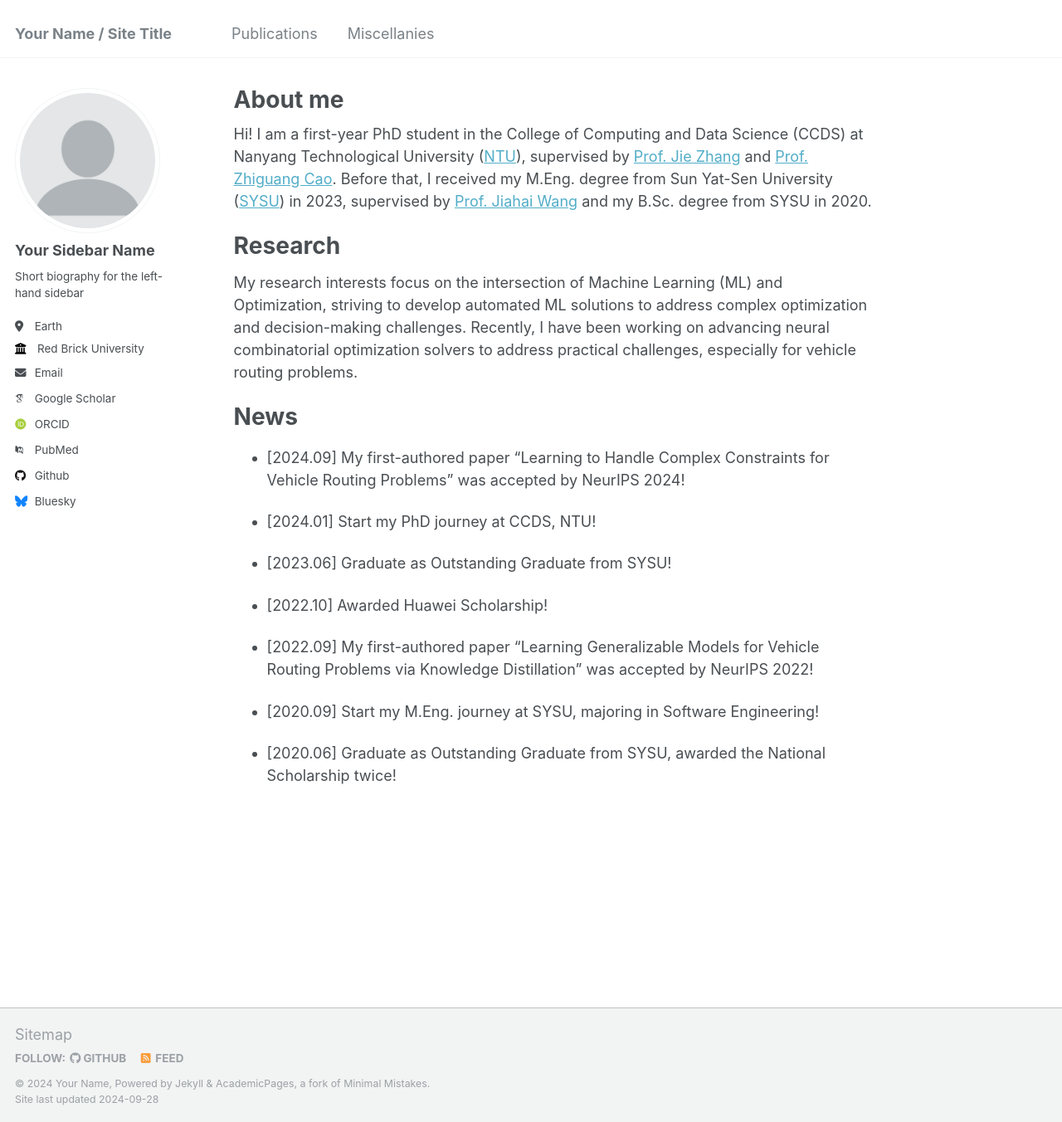
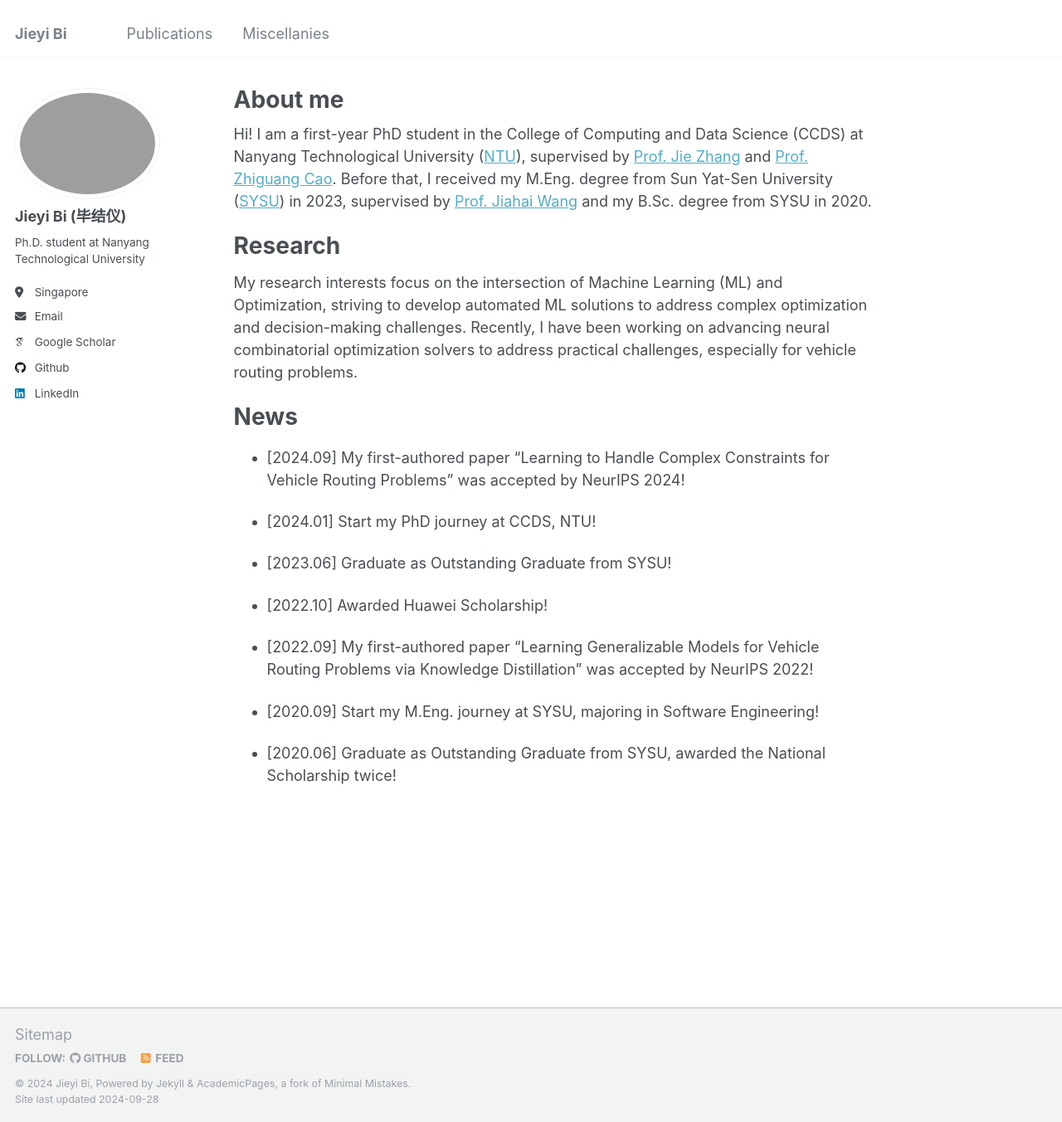
Before and after one commit to jieyibi/jieyibi.github.io, a Jekyll site: the page built from _pages/about.md, in a window 1280 px wide and 1352 px high. Shown: the whole window at 83% size. Built offline with Jekyll 4.4.1, drawn with Linux system fonts in a browser that asks for light colours; some web fonts are replaced; part of the change alters nothing that is shown.

Commit message:
Update _config.yml

```diff
--- a/_config.yml
+++ b/_config.yml
@@ -3,86 +3,17 @@
 # This config file is meant for settings that affect your entire site, values
 # which you are expected to set up once and rarely need to edit after that.
 # For technical reasons, this file is *NOT* reloaded automatically when you use
-# `jekyll serve -l -H localhost`. If you change this file, please restart the
-# server process.
-
-# Basic Site Settings
-locale                   : "en-US"
-title                    : "Your Name / Site Title"
-title_separator          : "-"
-name                     : &name "Your Name"
-description              : &description "personal description"
-url                      : https://academicpages.github.io # the base hostname & protocol for your site e.g. "https://mmistakes.github.io"
-baseurl                  : "" # the subpath of your site, e.g. "/blog"
-repository               : "academicpages/academicpages.github.io"
-
-# Site Author - The following control what appear as part of the author content on the side bar.
-#               If a field is blank the icon and link will not appear, otherwise it will be shown.
-#               Additional customization can be done by editing /_includes/author-profile.html
-author:
-  # Biographic information
-  avatar           : "profile.png"
-  name             : "Your Sidebar Name"
-  pronouns         : # example: "she/her"
-  bio              : "Short biography for the left-hand sidebar"
-  location         : "Earth"
-  employer         : "Red Brick University"
-  uri              : # URL
-  email            : "none@example.org"
-
-  # Academic websites
-  arxiv            : # URL - Update with the correct link to your profile
-  googlescholar    : "https://scholar.google.com/citations?user=PS_CX0AAAAAJ"
-  impactstory      : # URL
-  orcid            : "http://orcid.org/yourorcidurl"
-  semantic         : # URL
-  pubmed           : "https://www.ncbi.nlm.nih.gov/pubmed/?term=john+snow"
-  researchgate     : # URL
-
-  # Repositories and software development
-  bitbucket        : # Username - Update with your username on the site
-  codepen          : # Username
-  dribbble         : # Username
-  github           : "academicpages"
-  kaggle           : # Username
-  stackoverflow    : # User number or user number and name (i.e., use "1" or "1/jeff-atwood")
-
-  # Social media
-  bluesky          : "bsky.app" # Replace this with you Bluesky username
-  facebook         : # Username
-  flickr           : # Username
-  foursquare       : # Username
-  goodreads        : # Username
-  google_plus      : # Username
-  keybase          : # Username
-  instagram        : # Username
-  lastfm           : # Username
-  linkedin         : # Username
-  mastodon         : # URL
-  medium           : # URL
-  pinterest        : # Username
-  soundcloud       : # Username
-  steam            : # Username
-  telegram         : # URL
-  tumblr           : # Username
-  twitter          : # Username for X / Twitter
-  vine             : # Username
-  weibo            : # Username
-  wikipedia        : # Username
-  xing             : # Username
-  youtube          : # Username
-  zhihu            : # URL
-
-# Publication Category - The following the list of publication categories and their headings
-publication_category:
-  books:
-    title: 'Books'
-  manuscripts:
-    title: 'Journal Articles'
-  conferences:
-    title: 'Conference Papers'
+# `jekyll serve`. If you change this file, please restart the server process.
 
 # Site Settings
+locale                   : "en-US"
+title                    : "Jieyi Bi"
+title_separator          : "-"
+name                     : &name "Jieyi Bi"
+description              : &description "Ph.D. student at Nanyang Technological University"
+url                      : https://jieyibi.github.io # the base hostname & protocol for your site e.g. "https://mmistakes.github.io"
+baseurl                  : "" # the subpath of your site, e.g. "/blog"
+repository               : "jieyibi/jieyibi.github.io"
 teaser                   :  # filename of teaser fallback teaser image placed in /images/, .e.g. "500x300.png"
 breadcrumbs              : false # true, false (default)
 words_per_minute         : 160
@@ -116,16 +47,13 @@ staticman:
       options:
         format           : "iso8601" # "iso8601" (default), "timestamp-seconds", "timestamp-milliseconds"
 atom_feed:
-  hide                   : false     # change to true to hide the RSS feed in the footer
   path                   : # blank (default) uses feed.xml
-
 
 # SEO Related
 google_site_verification :
 bing_site_verification   :
 alexa_site_verification  :
 yandex_site_verification :
-
 
 # Social Sharing
 twitter:
@@ -145,9 +73,48 @@ social:
 
 # Analytics
 analytics:
-  provider               :  "false" # false (default), "google", "google-universal", "google-analytics-4", "custom"
+  provider               :  "google-universal" # false (default), "google", "google-universal", "custom"
   google:
     tracking_id          :
+
+
+# Site Author
+author:
+  name             : "Jieyi Bi (毕结仪)"
+  avatar           : "profile.jpg"
+  bio              : "Ph.D. student at Nanyang Technological University"
+  location         : "Singapore"
+  employer         :
+  pubmed           :
+  googlescholar    : "https://scholar.google.com/citations?user=lvZQsP8AAAAJ&hl=en"
+  email            : "JIEYI001@e.ntu.edu.sg"
+  researchgate     : #"https://www.researchgate.net/profile/Jieyi-Bi"
+  uri              :
+  bitbucket        :
+  codepen          :
+  dribbble         :
+  flickr           :
+  facebook         :
+  foursquare       :
+  github           : "jieyibi"
+  google_plus      :
+  keybase          :
+  instagram        :
+  impactstory      : #"https://profiles.impactstory.org/u/xxxx-xxxx-xxxx-xxxx"
+  lastfm           :
+  linkedin         : "jieyi-bi-9003b5292"
+  orcid            : #"https://orcid.org/0000-0002-6639-8547"
+  pinterest        :
+  soundcloud       :
+  stackoverflow    : # http://stackoverflow.com/users/123456/username
+  steam            :
+  tumblr           :
+  twitter          : #"replacethistwitterhandle"
+  vine             :
+  weibo            :
+  xing             :
+  youtube          :
+  wikipedia        :
 
 
 # Reading Files
@@ -160,26 +127,23 @@ exclude:
   - "*.sublime-workspace"
   - .asset-cache
   - .bundle
-  - .github
   - .jekyll-assets-cache
   - .sass-cache
+  - CHANGELOG
+  - Capfile
+  - Gemfile
+  - Gruntfile.js
+  - LICENSE
+  - README
+  - Rakefile
   - assets/js/_main.js
   - assets/js/plugins
   - assets/js/vendor
-  - CHANGELOG
-  - Capfile
   - config
-  - Dockerfile
-  - Gemfile
-  - Gruntfile.js
   - gulpfile.js
-  - LICENSE
-  - local
   - log
   - node_modules
-  - package.json*
-  - Rakefile
-  - README
+  - package.json
   - tmp
   - vendor
 keep_files:
@@ -209,7 +173,7 @@ kramdown:
   enable_coderay: false
 
 
-# These settings control the types of collections used by the template
+# Collections
 collections:
   teaching:
     output: true
@@ -225,7 +189,7 @@ collections:
     permalink: /:collection/:path/
 
 
-# These settings control how pages and collections are included in the site
+# Defaults
 defaults:
   # _posts
   - scope:
@@ -281,7 +245,6 @@ defaults:
       author_profile: true
       share: true
 
-
 # Sass/SCSS
 sass:
   sass_dir: _sass
@@ -292,23 +255,22 @@ sass:
 permalink: /:categories/:title/
 # paginate: 5 # amount of posts to show
 # paginate_path: /page:num/
-timezone: Etc/UTC # http://en.wikipedia.org/wiki/List_of_tz_database_time_zones
+timezone: America/Los_Angeles # http://en.wikipedia.org/wiki/List_of_tz_database_time_zones
 
 
 # Plugins
 plugins:
-  - jekyll-feed
+  - jekyll-paginate
+  # - jekyll-sitemap
   - jekyll-gist
+  # - jekyll-feed
+  - jekyll-redirect-from
+# mimic GitHub Pages with --safe
+whitelist:
   - jekyll-paginate
-  - jekyll-sitemap
-  - jemoji
-
-# Mimic GitHub Pages with --safe
-whitelist:
-  - jekyll-feed
+  # - jekyll-sitemap
   - jekyll-gist
-  - jekyll-paginate
-  - jekyll-sitemap
+  # - jekyll-feed
   - jemoji
 
 
```
